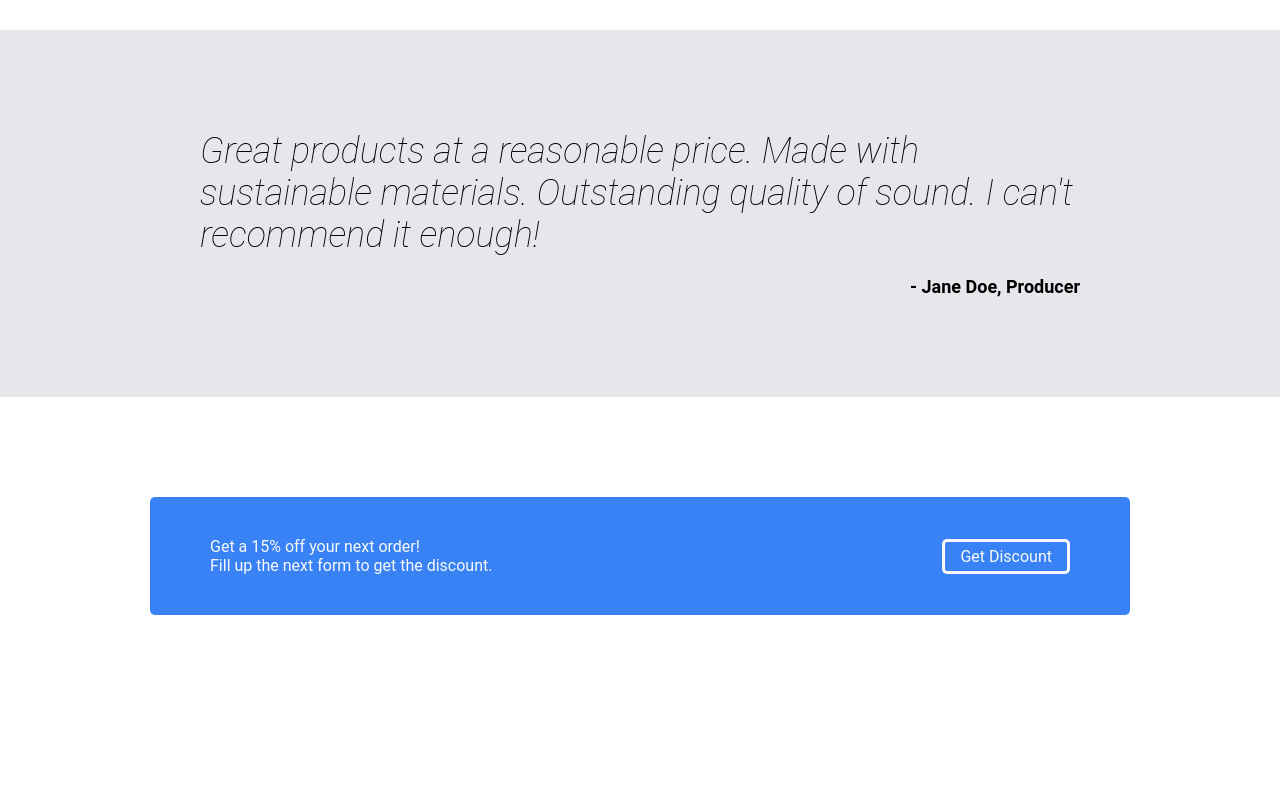
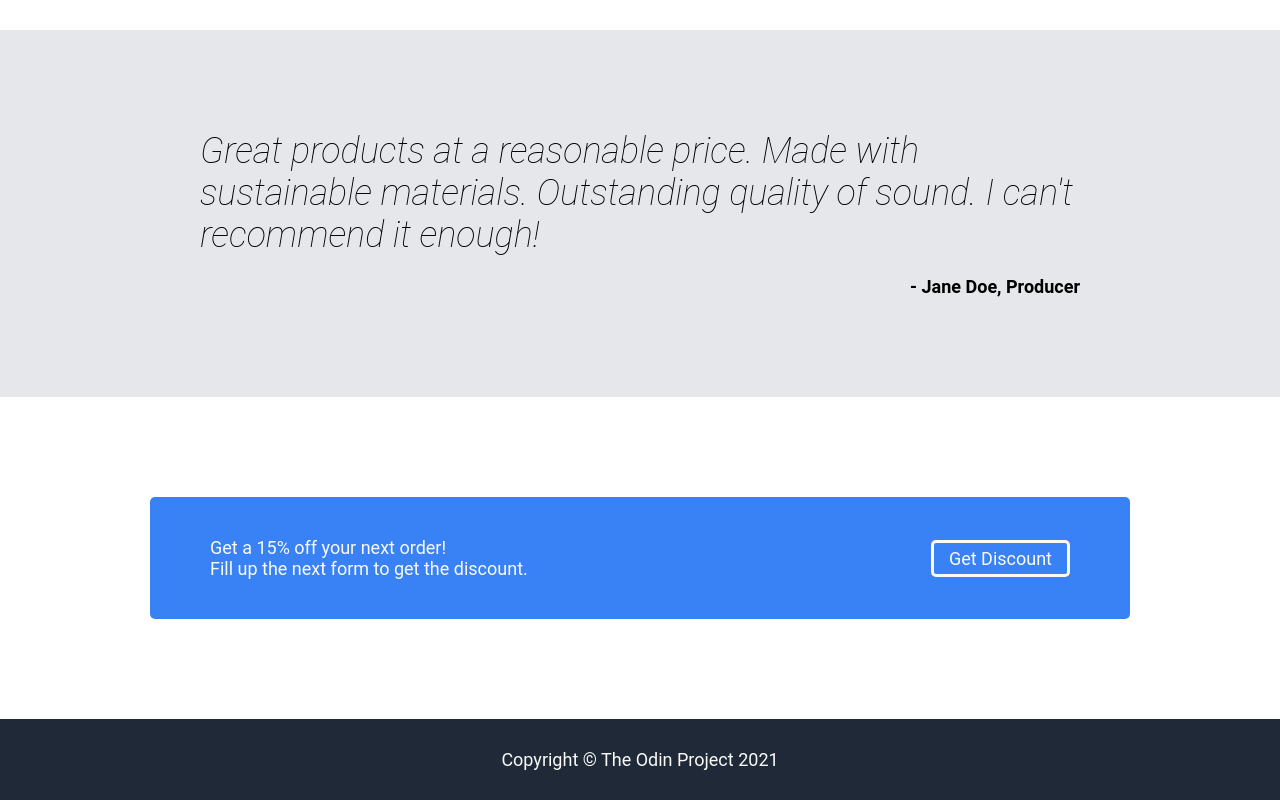
Before and after one commit to idkwn2p/Landing, a plain HTML site: page index.html in a window 1280 px wide. Shown: the part 923-1723 px from the top of the page. Before the commit the page ends 1638 px from the top, so only its background shows below. Drawn offline with Linux system fonts and the light colour scheme.

Commit message:
Add footer

```diff
--- a/index.html
+++ b/index.html
@@ -62,6 +62,9 @@
             <a href="#" class="button border">Get Discount</a>
         </div>
     </div>
+    <div class="footer">
+        <div>Copyright &copy; The Odin Project 2021</div>
+    </div>
 
 </body>
 </html>
--- a/style.css
+++ b/style.css
@@ -11,7 +11,8 @@ html {
 
 /* Fonts and Colors */
 
-.hero {
+.hero,
+.footer {
     background-color: #1f2937;
 }
 
@@ -31,7 +32,8 @@ html {
 .logo,
 .main-text,
 .cta,
-.cta a {
+.cta a,
+.footer{
     color: #f9faf8;
 }
 
@@ -47,7 +49,9 @@ html {
 
 .text div,
 .text a,
-.person {
+.person,
+.cta,
+.footer {
     font-size: 18px;
 }
 
@@ -188,9 +192,16 @@ body,
     padding-block: 40px;
 }
 
-.cta-container {
+.cta-container,
+.footer {
     justify-content: center;
     padding: 100px 150px;
+}
+
+/* Footer */
+.footer {
+    text-align: center;
+    padding: 30px 100px;
 }
 
 /* Header links and images */
```
